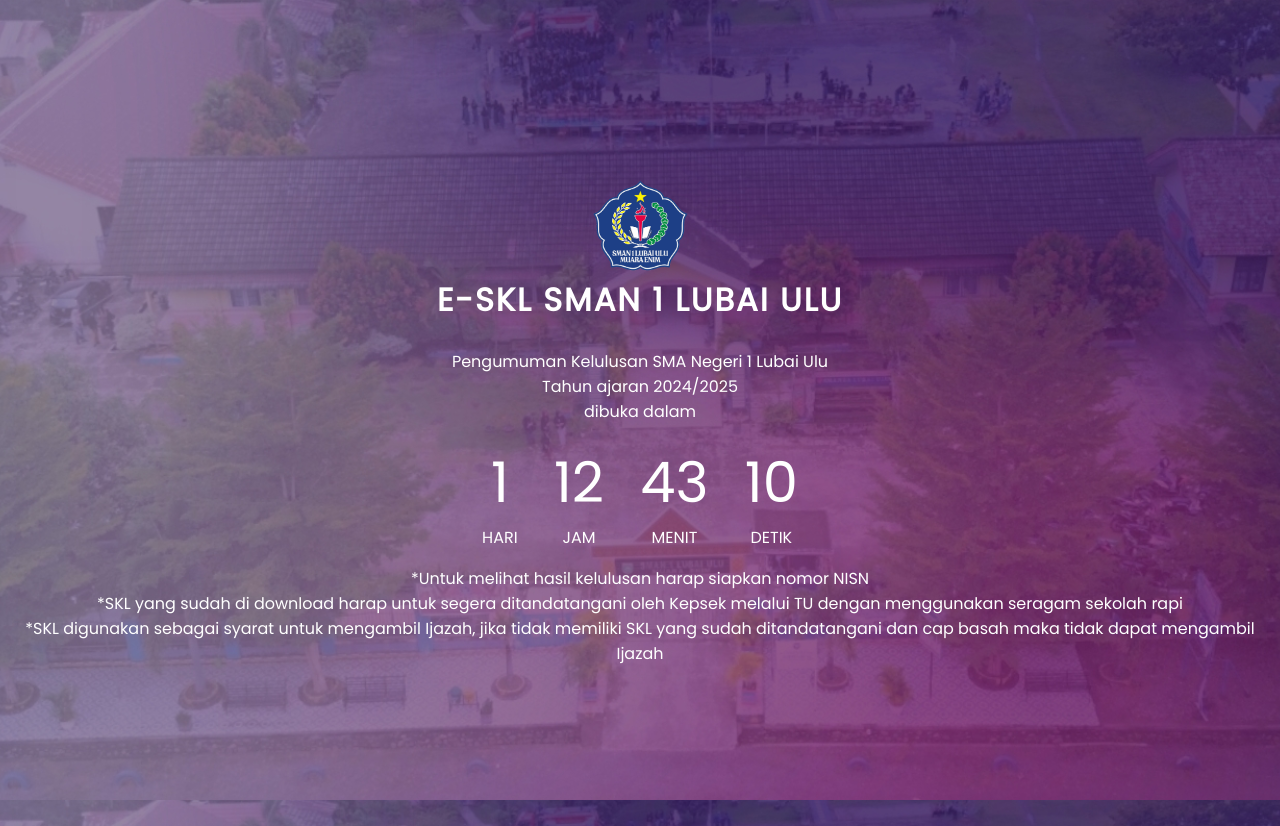
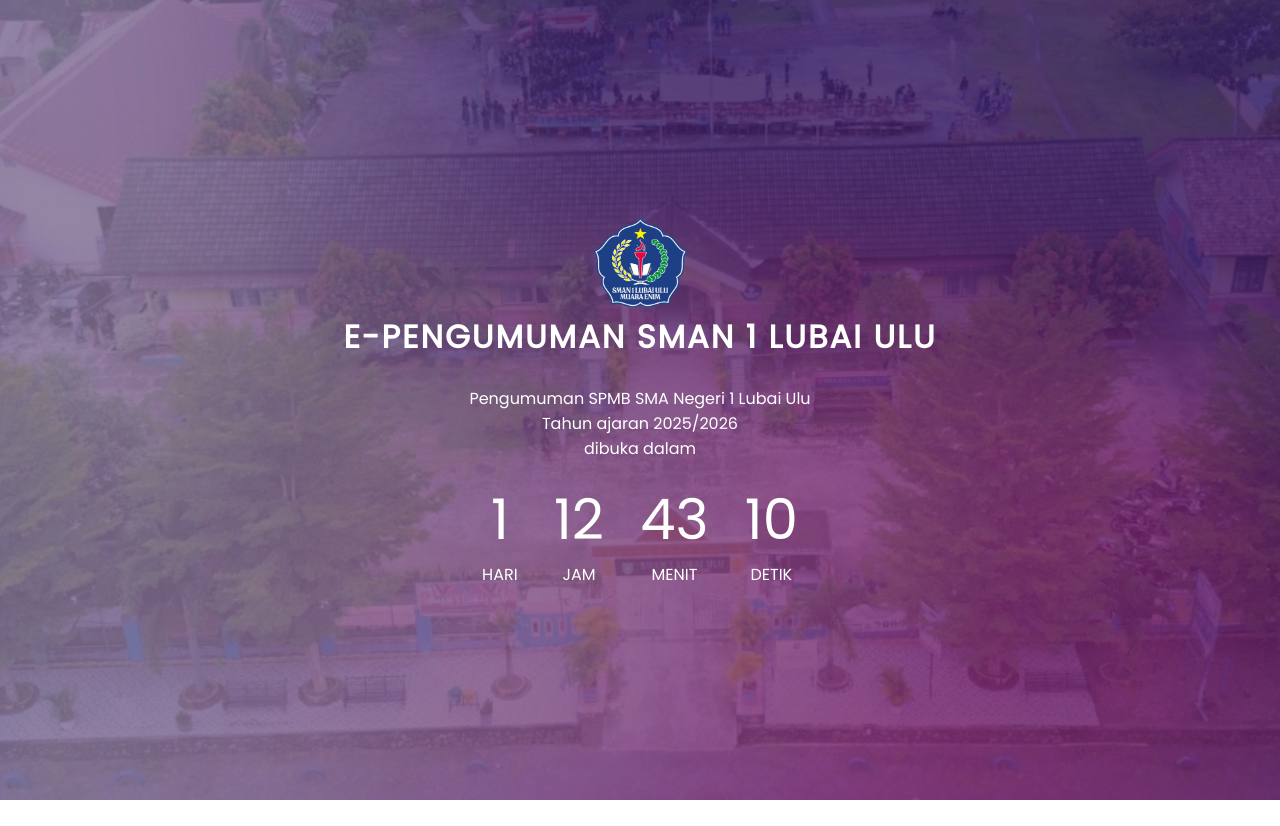
Before and after one commit to u9asmq/cd-skl, a plain HTML site: page index.html in a window 1280 px wide. After the commit the page ends 800 px from the top, so only its background shows below. Drawn offline with Linux system fonts and the light colour scheme.

Commit message:
Update index.html

```diff
--- a/index.html
+++ b/index.html
@@ -6,7 +6,7 @@
     <meta http-equiv="Cache-Control" content="no-cache, no-store, must-revalidate" />
     <meta http-equiv="Pragma" content="no-cache" />
     <meta http-equiv="Expires" content="0" />
-    <title>E-SKL SMAN 1 LUBAI ULU</title>
+    <title>PENGUMUMAN SPMB SMAN 1 LUBAI ULU</title>
 	<link rel="icon" href="logo.png" type="image/x-icon">
     <link rel="stylesheet" href="style.css">
 </head>
@@ -14,9 +14,9 @@
     <div class="container">
         <p><img src='logo.png'</p>
 		</br>
-		<h1><b>E-SKL SMAN 1 Lubai Ulu</b></h1></br>
-		<p>Pengumuman Kelulusan SMA Negeri 1 Lubai Ulu </p>
-		<p>Tahun ajaran 2024/2025</p>
+		<h1><b>e-Pengumuman SMAN 1 Lubai Ulu</b></h1></br>
+		<p>Pengumuman SPMB SMA Negeri 1 Lubai Ulu </p>
+		<p>Tahun ajaran 2025/2026</p>
 		<p> dibuka dalam</p>
           <div id="countdown">
             <ul>
@@ -26,9 +26,6 @@
               <li><span class="seconds"></span>Detik</li>
             </ul>
           </div>
- <p>*Untuk melihat hasil kelulusan harap siapkan nomor NISN</p>
-<p>*SKL yang sudah di download harap untuk segera ditandatangani oleh Kepsek melalui TU dengan menggunakan seragam sekolah rapi</p>
-<p>*SKL digunakan sebagai syarat untuk mengambil Ijazah, jika tidak memiliki SKL yang sudah ditandatangani dan cap basah maka tidak dapat mengambil Ijazah</p>
       </div>
     <script src="app.js?v=2.0"></script>
 </body>
```
